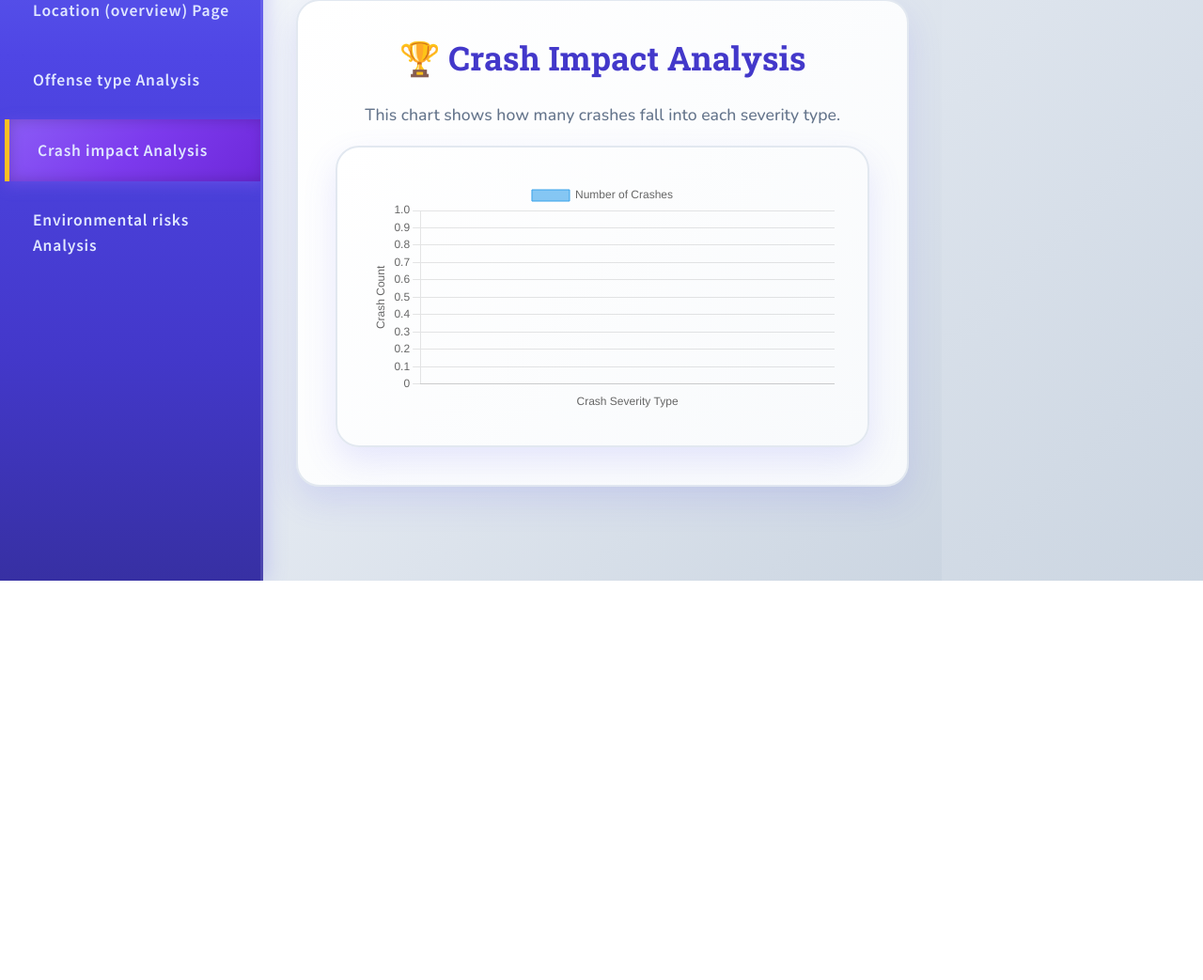
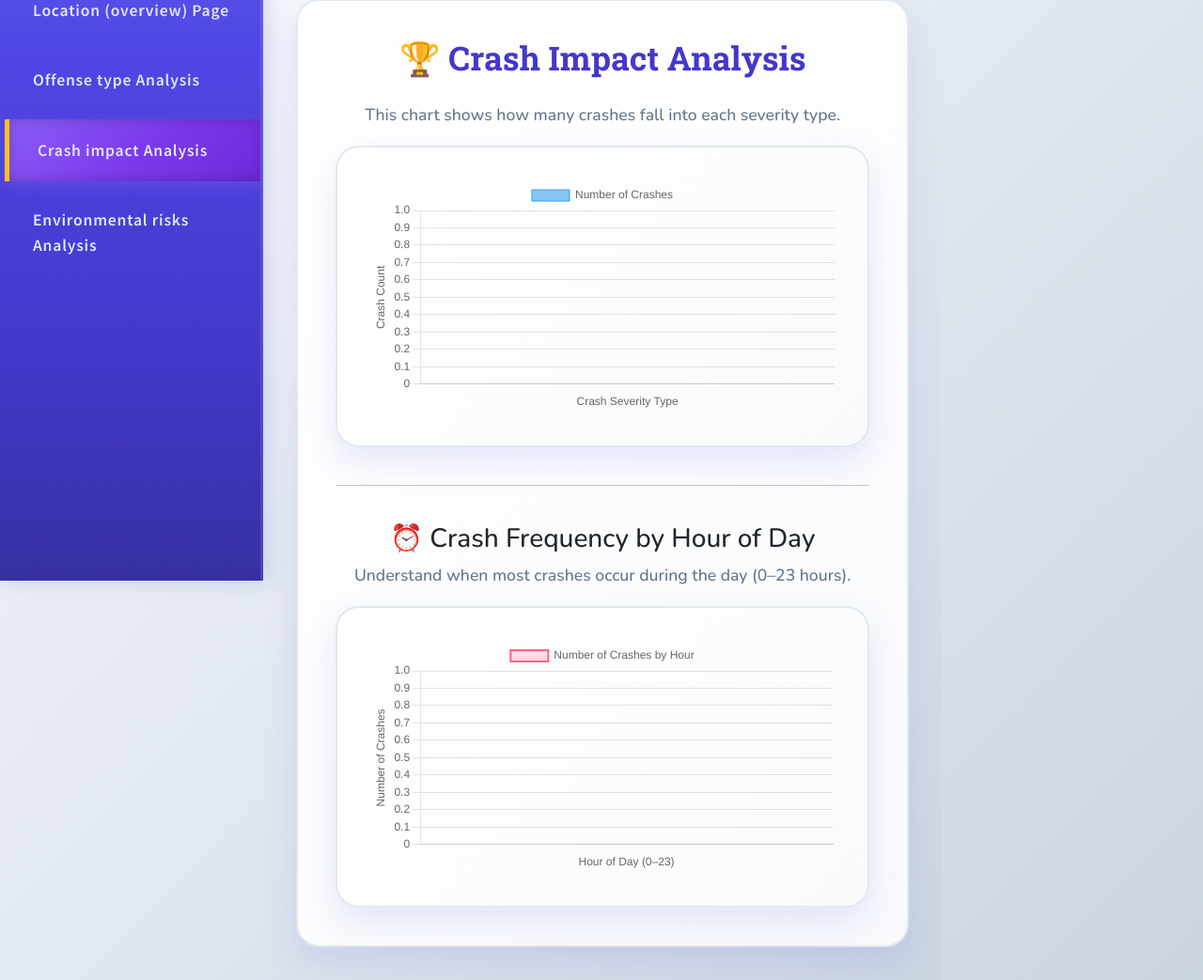
Before and after one commit to safurabalqis/tgp-dashboard, a Flask app: page /impact in a window 1280 px wide. Shown: the part 182-1225 px from the top of the page at 94% size. Before the commit the page ends 800 px from the top, so only its background shows below. Run offline with Flask 3, Linux system fonts and the light colour scheme; data that the repository does not hold is empty.

Commit message:
feat(impact): add hourly crash frequency visualization
Add a line chart to display crash frequency by hour of day alongside the existing crash type bar chart. This provides additional temporal analysis of crash data patterns.

```diff
--- a/app.py
+++ b/app.py
@@ -81,19 +81,33 @@ def offenseType():
 
 @app.route('/impact')
 def impact():
-    # Query the crash_type and count how many times each type appears
+    # -- Bar chart: Crash type
     crash_data = (
         db.session.query(Crash.crash_type, db.func.count(Crash.crash_record_id))
         .group_by(Crash.crash_type)
         .order_by(db.func.count(Crash.crash_record_id).desc())
         .all()
     )
-
-    # Prepare data for Chart.js
     labels = [row[0] if row[0] else 'Unknown' for row in crash_data]
     values = [row[1] for row in crash_data]
 
-    return render_template('impact.html', labels=labels, values=values)
+    # -- Line chart: Crashes per hour
+    hour_data = (
+        db.session.query(Crash.crash_hour, db.func.count(Crash.crash_record_id))
+        .group_by(Crash.crash_hour)
+        .order_by(Crash.crash_hour)
+        .all()
+    )
+    hour_labels = [row[0] for row in hour_data]
+    hour_counts = [row[1] for row in hour_data]
+
+    return render_template(
+        'impact.html',
+        labels=labels,
+        values=values,
+        hour_labels=hour_labels,
+        hour_counts=hour_counts
+    )
 
 
 @app.route('/sports')
--- a/app/templates/impact.html
+++ b/app/templates/impact.html
@@ -9,12 +9,22 @@
     <div class="chart-container" style="width: 100%; max-width: 700px;">
         <canvas id="impactChart"></canvas>
     </div>
+
+    <hr style="margin: 40px 0;">
+
+    <h3>⏰ Crash Frequency by Hour of Day</h3>
+    <p>Understand when most crashes occur during the day (0–23 hours).</p>
+
+    <div class="chart-container" style="width: 100%; max-width: 700px;">
+        <canvas id="hourChart"></canvas>
+    </div>
 </div>
 
 <script src="https://cdn.jsdelivr.net/npm/chart.js"></script>
 <script>
-    const ctx = document.getElementById('impactChart').getContext('2d');
-    const impactChart = new Chart(ctx, {
+    // Bar chart for crash types
+    const ctx1 = document.getElementById('impactChart').getContext('2d');
+    const impactChart = new Chart(ctx1, {
         type: 'bar',
         data: {
             labels: {{ labels | tojson }},
@@ -45,5 +55,43 @@
             }
         }
     });
+
+    // Line chart for crash frequency by hour
+    const ctx2 = document.getElementById('hourChart').getContext('2d');
+    const hourChart = new Chart(ctx2, {
+        type: 'line',
+        data: {
+            labels: {{ hour_labels | tojson }},
+            datasets: [{
+                label: 'Number of Crashes by Hour',
+                data: {{ hour_counts | tojson }},
+                borderColor: 'rgba(255, 99, 132, 1)',
+                backgroundColor: 'rgba(255, 99, 132, 0.2)',
+                fill: true,
+                tension: 0.3,
+                pointRadius: 3,
+                pointHoverRadius: 6,
+                borderWidth: 2
+            }]
+        },
+        options: {
+            responsive: true,
+            scales: {
+                x: {
+                    title: {
+                        display: true,
+                        text: 'Hour of Day (0–23)'
+                    }
+                },
+                y: {
+                    beginAtZero: true,
+                    title: {
+                        display: true,
+                        text: 'Number of Crashes'
+                    }
+                }
+            }
+        }
+    });
 </script>
 {% endblock %}
```
